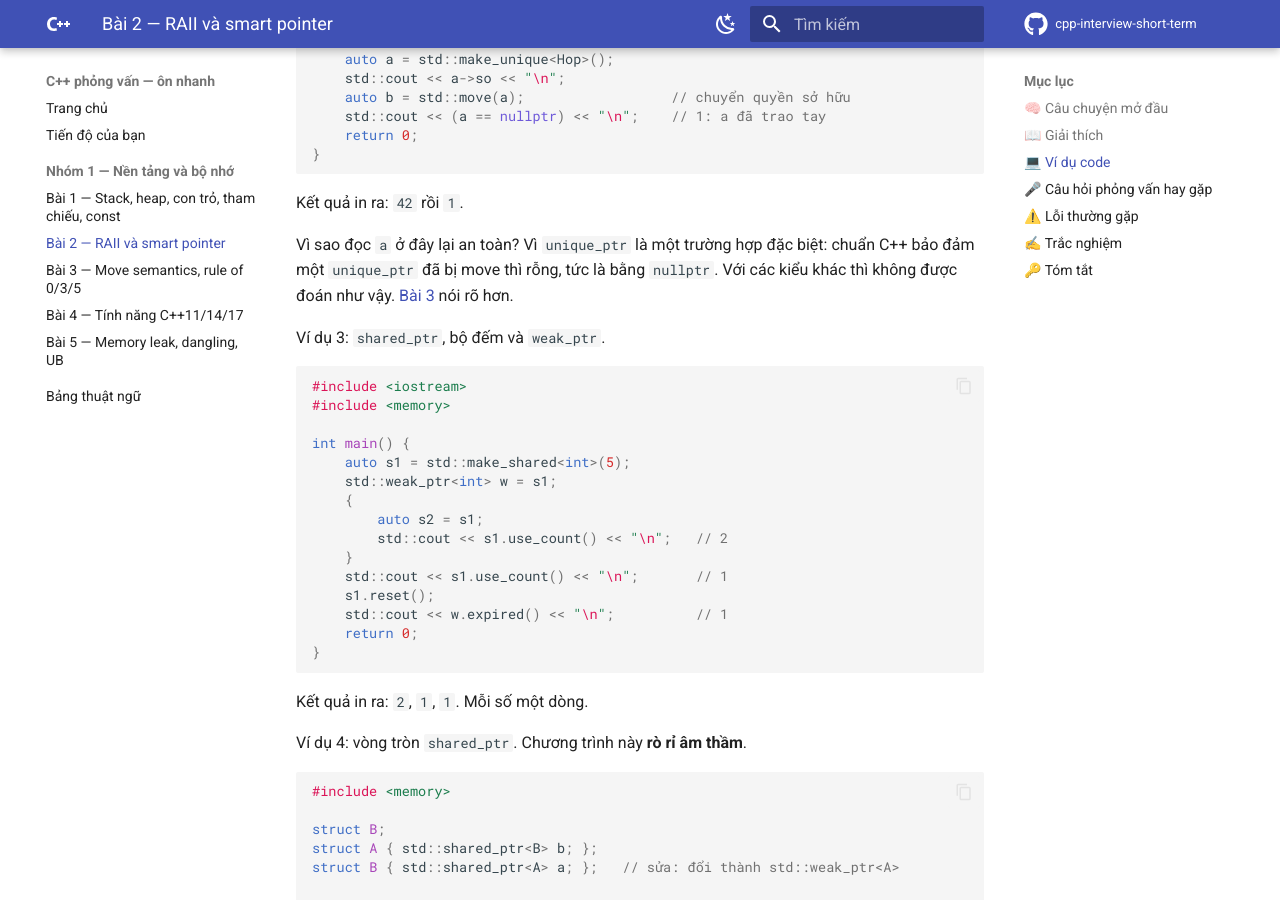
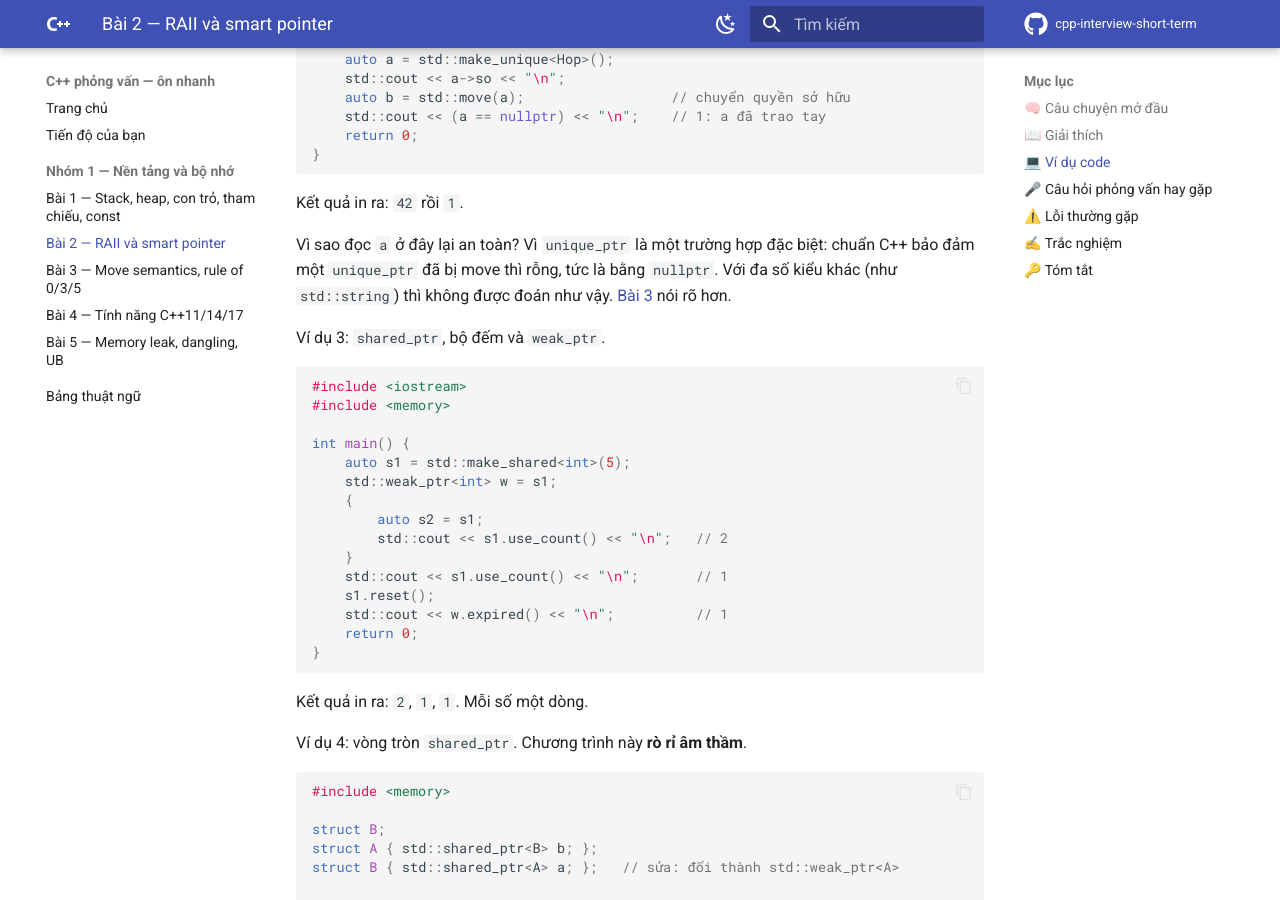
Before and after one commit to hungnguyen010518/cpp-interview-short-term, an MkDocs documentation site: the page built from docs/nhom-1-nen-tang-bo-nho/02-raii-smart-pointer.md, in a window 1280 px wide and 900 px high, scrolled down 2370 px. Built offline with MkDocs 1.6.1 and Material for MkDocs 9.7.7, drawn with Linux system fonts in a browser that asks for light colours; comment, search, counter and statistics services are not loaded.

Commit message:
fix: chỉnh năm chỗ diễn đạt sau vòng rà soát lại
Co-Authored-By: Claude Sonnet 5.5 <noreply@anthropic.com>

```diff
--- a/docs/nhom-1-nen-tang-bo-nho/02-raii-smart-pointer.md
+++ b/docs/nhom-1-nen-tang-bo-nho/02-raii-smart-pointer.md
@@ -93,7 +93,7 @@ int main() {
 
 Kết quả in ra: `42` rồi `1`.
 
-Vì sao đọc `a` ở đây lại an toàn? Vì `unique_ptr` là một trường hợp đặc biệt: chuẩn C++ bảo đảm một `unique_ptr` đã bị move thì rỗng, tức là bằng `nullptr`. Với các kiểu khác thì không được đoán như vậy. [Bài 3](03-move-semantics.md) nói rõ hơn.
+Vì sao đọc `a` ở đây lại an toàn? Vì `unique_ptr` là một trường hợp đặc biệt: chuẩn C++ bảo đảm một `unique_ptr` đã bị move thì rỗng, tức là bằng `nullptr`. Với đa số kiểu khác (như `std::string`) thì không được đoán như vậy. [Bài 3](03-move-semantics.md) nói rõ hơn.
 
 Ví dụ 3: `shared_ptr`, bộ đếm và `weak_ptr`.
 
```
Also changed, not shown: other parts of docs/nhom-1-nen-tang-bo-nho/02-raii-smart-pointer.md (+1 -1 lines), docs/glossary.md (+2 -2 lines), docs/nhom-1-nen-tang-bo-nho/04-cpp11-14-17.md (+1 -1 lines).
